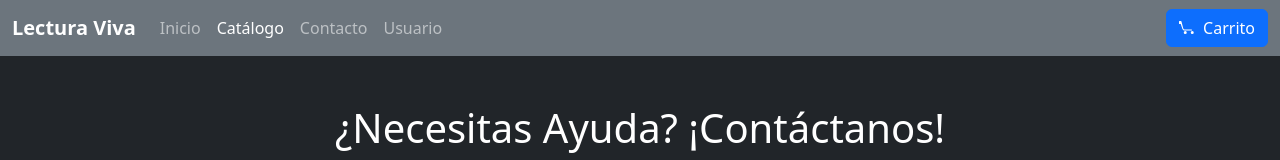
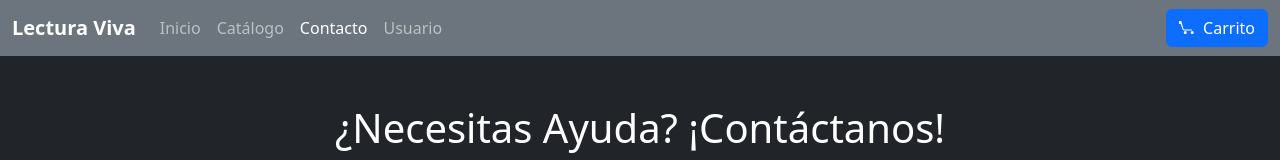
Before and after one commit to JoseZ-tech/Lectura-Viva, a plain HTML site: page Front/Contacto.html in a window 1280 px wide. Shown: the top 160 px of the page. Drawn offline with nearby package versions, Linux system fonts and the light colour scheme.

Commit message:
active en Contacto

```diff
--- a/Front/Contacto.html
+++ b/Front/Contacto.html
@@ -34,10 +34,10 @@
                         <a class="nav-link" href="Inicio.html">Inicio</a>
                     </li>
                     <li class="nav-item">
-                        <a class="nav-link active" href="Catalogo.html">Catálogo</a>
+                        <a class="nav-link " href="Catalogo.html">Catálogo</a>
                     </li>
                     <li class="nav-item">
-                        <a class="nav-link" href="Contacto.html">Contacto</a>
+                        <a class="nav-link active" href="Contacto.html">Contacto</a>
                     </li>
                     <li class="nav-item">
                         <a class="nav-link" href="User.html">Usuario</a>
```
